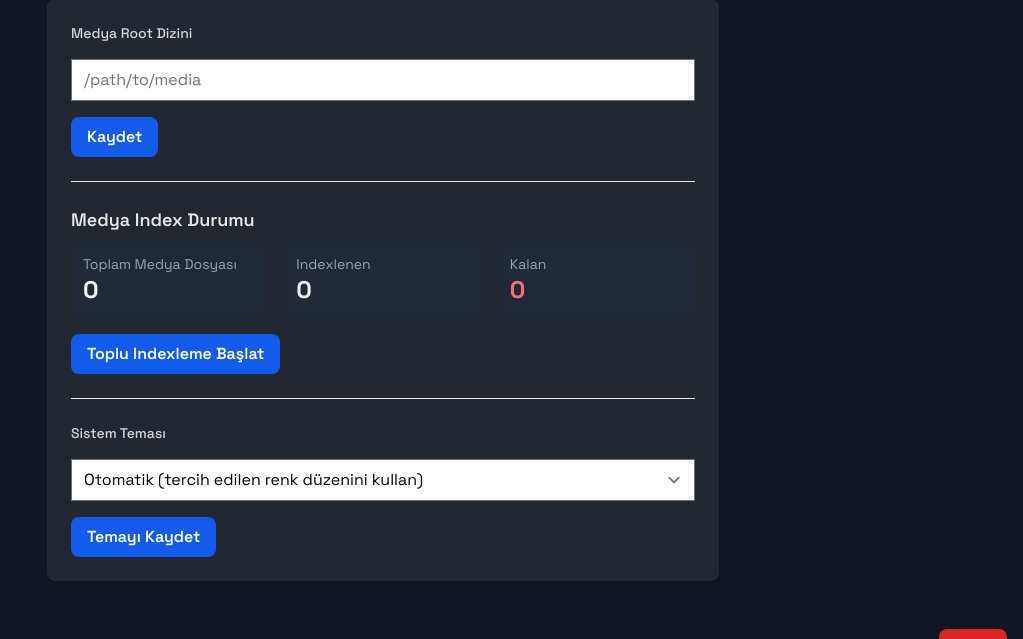
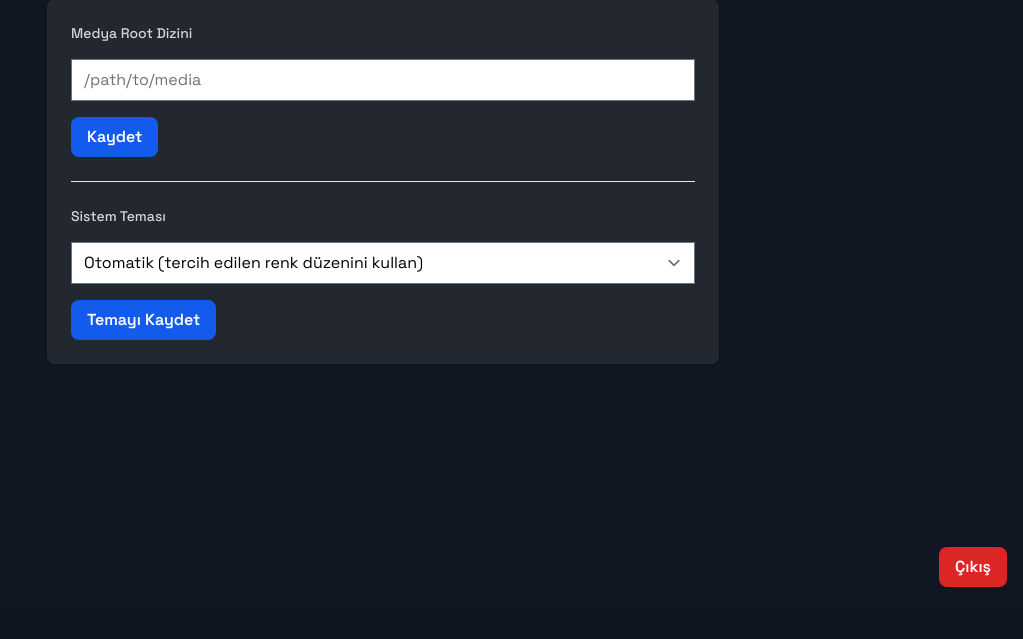
Before and after one commit to engintalay/stitch_kontrol_paneli, a PHP site: page /kontrol_paneli/code.php in a window 1280 px wide. Shown: the part 197-836 px from the top of the page, without its empty margins (257-1280 px from the left). After the commit the page ends 784 px from the top, so only its background shows below. Run offline with PHP 8.4, Linux system fonts and the light colour scheme; the visitor is signed in with stand-in values (Sample User, id 1); data comes from the database, SQL or seed files in the repository; some libraries are stand-ins or nearby versions.

Commit message:
index durumu göstergesi kaldırıldı.

```diff
--- a/kontrol_paneli/code.php
+++ b/kontrol_paneli/code.php
@@ -65,6 +65,7 @@ $stmtTheme->bindValue(':key', 'system_theme', SQLITE3_TEXT);
 $resTheme = $stmtTheme->execute();
 $currentSystemTheme = ($r = $resTheme->fetchArray(SQLITE3_ASSOC)) ? $r['setting_value'] : 'auto';
 
+/*
 // Handle build index request (bulk index)
 if ($_SERVER['REQUEST_METHOD'] === 'POST' && isset($_POST['build_index'])) {
   $msg = '';
@@ -109,7 +110,9 @@ if ($_SERVER['REQUEST_METHOD'] === 'POST' && isset($_POST['build_index'])) {
       }
     }
   }
+
 }
+  */
 
 $title = 'Kontrol Paneli';
 $icon = 'settings';
@@ -117,15 +120,16 @@ $description = 'Sistem ayarlarını yönetin';
 ?>
 <!DOCTYPE html>
 <html class="dark" lang="tr">
+
 <head>
-  <meta charset="utf-8"/>
-  <meta content="width=device-width, initial-scale=1.0" name="viewport"/>
+  <meta charset="utf-8" />
+  <meta content="width=device-width, initial-scale=1.0" name="viewport" />
   <title><?= htmlspecialchars($title) ?></title>
   <script src="https://cdn.tailwindcss.com?plugins=forms,container-queries"></script>
-  <link href="https://fonts.googleapis.com" rel="preconnect"/>
-  <link crossorigin="" href="https://fonts.gstatic.com" rel="preconnect"/>
-  <link href="https://fonts.googleapis.com/css2?family=Space+Grotesk:wght@300..700&display=swap" rel="stylesheet"/>
-  <link href="https://fonts.googleapis.com/css2?family=Material+Symbols+Outlined:opsz,wght,FILL,GRAD@20..48,100..700,0..1,-50..200" rel="stylesheet"/>
+  <link href="https://fonts.googleapis.com" rel="preconnect" />
+  <link crossorigin="" href="https://fonts.gstatic.com" rel="preconnect" />
+  <link href="https://fonts.googleapis.com/css2?family=Space+Grotesk:wght@300..700&display=swap" rel="stylesheet" />
+  <link href="https://fonts.googleapis.com/css2?family=Material+Symbols+Outlined:opsz,wght,FILL,GRAD@20..48,100..700,0..1,-50..200" rel="stylesheet" />
   <script id="tailwind-config">
     tailwind.config = {
       darkMode: "class",
@@ -159,6 +163,7 @@ $description = 'Sistem ayarlarını yönetin';
     }
   </style>
 </head>
+
 <body class="font-display bg-background-light dark:bg-background-dark">
   <div class="flex flex-col min-h-screen">
     <header class="flex items-center justify-between p-4 bg-white/80 dark:bg-[#181c23] shadow">
@@ -186,60 +191,6 @@ $description = 'Sistem ayarlarını yönetin';
             <button type="submit" class="px-4 py-2 bg-primary text-white rounded-lg font-semibold hover:bg-blue-700 transition">Kaydet</button>
           </form>
           <hr class="my-6" />
-          <!-- Index status and control -->
-          <div class="mt-4">
-            <h3 class="text-lg font-semibold text-gray-800 dark:text-gray-200 mb-2">Medya Index Durumu</h3>
-            <?php
-              // Calculate indexed/total counts
-              $indexed = 0;
-              $totalFiles = 0;
-              $scanFile = __DIR__ . '/../medya_tarayıcı/album/scan_results.json';
-              if (file_exists($scanFile)) {
-                $data = json_decode(file_get_contents($scanFile), true);
-                if (is_array($data)) $indexed = count($data);
-              }
-              if (!empty($currentMediaRoot)) {
-                // resolve baseDir similar to above
-                $mediaRoot = rtrim($currentMediaRoot, "/\\");
-                if ($mediaRoot[0] !== '/') {
-                    $projectRoot = realpath(__DIR__ . '/../..');
-                    $baseDir = realpath($projectRoot . '/' . $mediaRoot);
-                } else {
-                    $baseDir = realpath($mediaRoot);
-                }
-                if ($baseDir && is_dir($baseDir) && is_readable($baseDir)) {
-                  $exts = ['jpg','jpeg','png','gif','bmp','webp','mp4','mkv','webm','avi','mov','mpeg','mpg','ts'];
-                  $it = new RecursiveIteratorIterator(new RecursiveDirectoryIterator($baseDir, FilesystemIterator::SKIP_DOTS));
-                  foreach ($it as $f) {
-                      if ($f->isFile()) {
-                          $ext = strtolower(pathinfo($f->getFilename(), PATHINFO_EXTENSION));
-                          if (in_array($ext, $exts)) $totalFiles++;
-                      }
-                  }
-                }
-              }
-              $remaining = max(0, $totalFiles - $indexed);
-            ?>
-            <div class="grid grid-cols-3 gap-4 mb-4">
-              <div class="p-3 bg-gray-50 dark:bg-[#1f2937] rounded">
-                <div class="text-sm text-gray-500 dark:text-gray-400">Toplam Medya Dosyası</div>
-                <div class="text-2xl font-bold text-gray-800 dark:text-gray-100"><?= $totalFiles ?></div>
-              </div>
-              <div class="p-3 bg-gray-50 dark:bg-[#1f2937] rounded">
-                <div class="text-sm text-gray-500 dark:text-gray-400">Indexlenen</div>
-                <div class="text-2xl font-bold text-gray-800 dark:text-gray-100"><?= $indexed ?></div>
-              </div>
-              <div class="p-3 bg-gray-50 dark:bg-[#1f2937] rounded">
-                <div class="text-sm text-gray-500 dark:text-gray-400">Kalan</div>
-                <div class="text-2xl font-bold text-red-600 dark:text-red-400"><?= $remaining ?></div>
-              </div>
-            </div>
-            <form method="POST">
-              <input type="hidden" name="build_index" value="1" />
-              <button type="submit" class="px-4 py-2 bg-primary text-white rounded-lg font-semibold hover:bg-blue-700 transition">Toplu Indexleme Başlat</button>
-            </form>
-          </div>
-          <hr class="my-6" />
           <form method="POST" class="space-y-4">
             <label for="system_theme" class="block text-sm font-medium text-gray-700 dark:text-gray-300">Sistem Teması</label>
             <select id="system_theme" name="system_theme" class="form-select w-full">
@@ -257,4 +208,5 @@ $description = 'Sistem ayarlarını yönetin';
     </div>
   </div>
 </body>
+
 </html>
```
Lines whose indentation alone changed are shown as unchanged.
